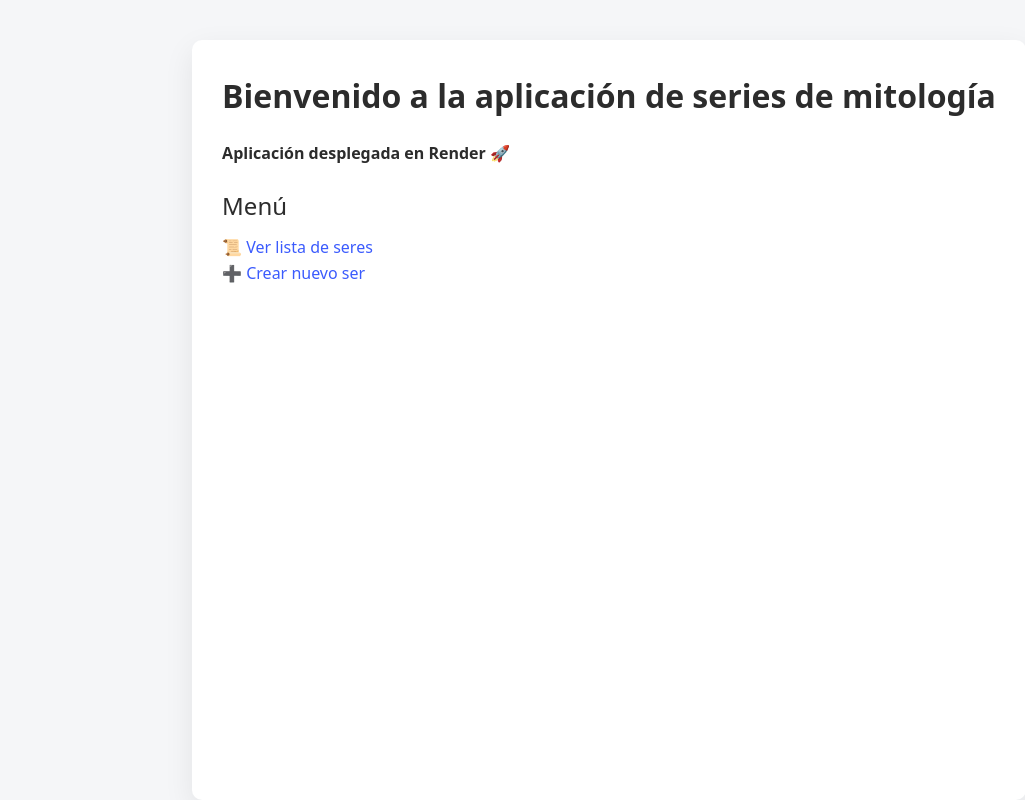
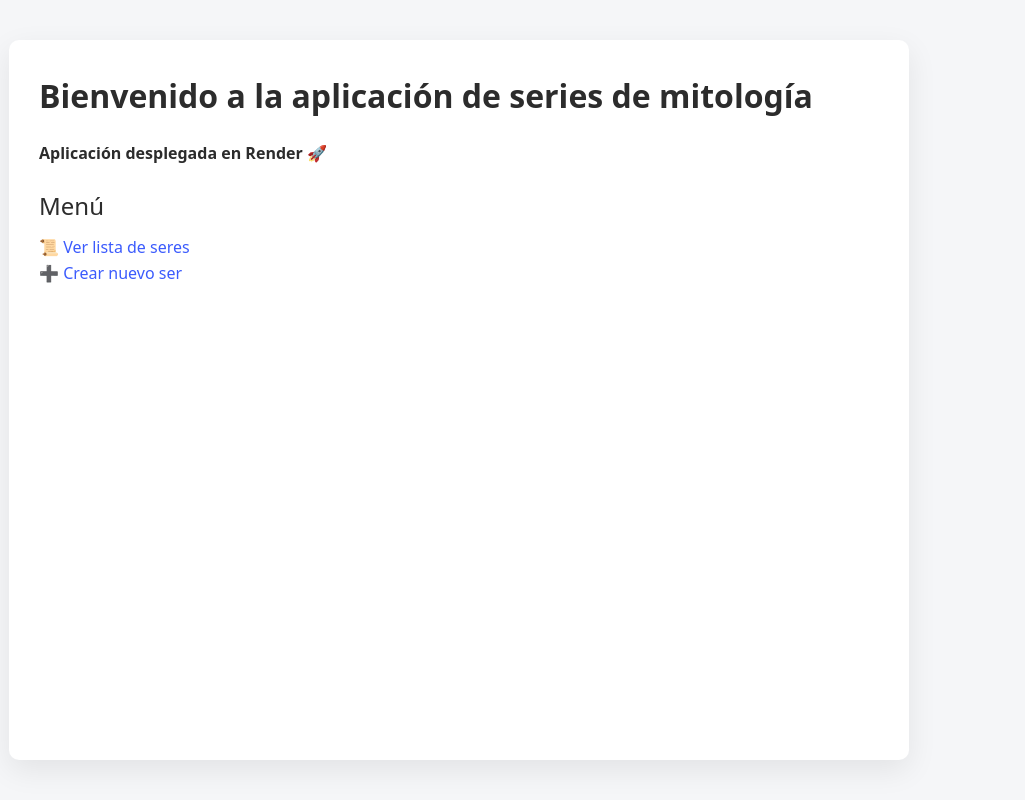
Before and after one commit to MaysaOsan/Mitologia, a FastAPI app: page / in a window 1280 px wide. Shown: the whole page, without its empty margins (31-1056 px from the left). Run offline with FastAPI, Linux system fonts and the light colour scheme; parts of the project's set-up code (start-up, migrations or seed data) failed here and were passed over.

Commit message:
hoja de estilos 1

```diff
--- a/src/static/css/style.css
+++ b/src/static/css/style.css
@@ -6,12 +6,11 @@
 }
 
 /* Base */
-body {
-  font-family: system-ui, -apple-system, BlinkMacSystemFont, "Segoe UI", sans-serif;
+body { font-family: system-ui, -apple-system, BlinkMacSystemFont, "Segoe UI", sans-serif;
   background-color: #f5f6f8;
   color: #2c2c2c;
   line-height: 1.6;
-
+  padding: 40px;
   min-height: 100vh;
   display: flex;
   flex-direction: column;
@@ -43,7 +42,7 @@ a:hover {
 .container {
   flex: 1;
   max-width: 900px;
-  margin: 40px auto 0;
+  margin: auto 0;
   background: white;
   padding: 30px;
   border-radius: 10px;
```
